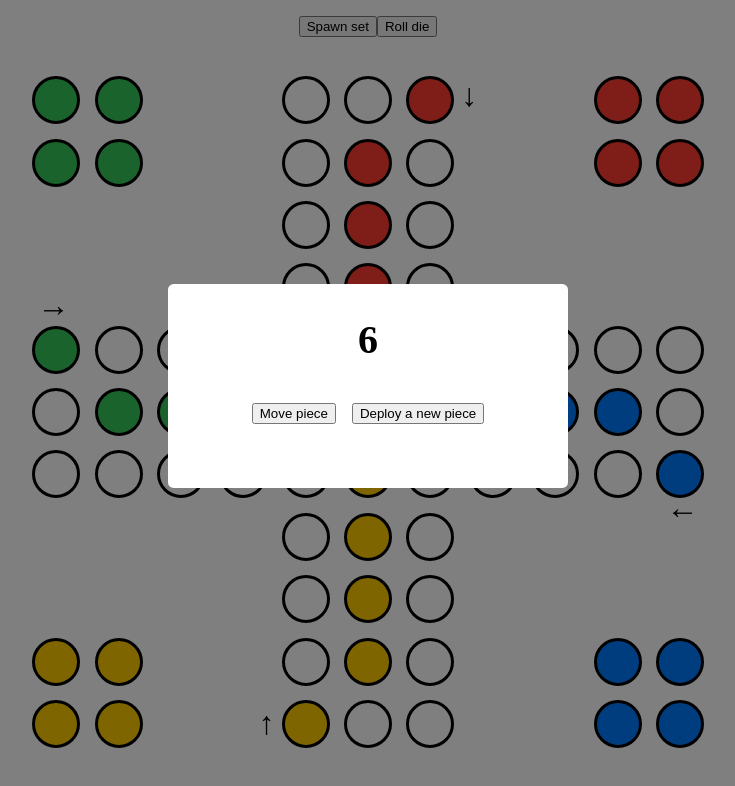
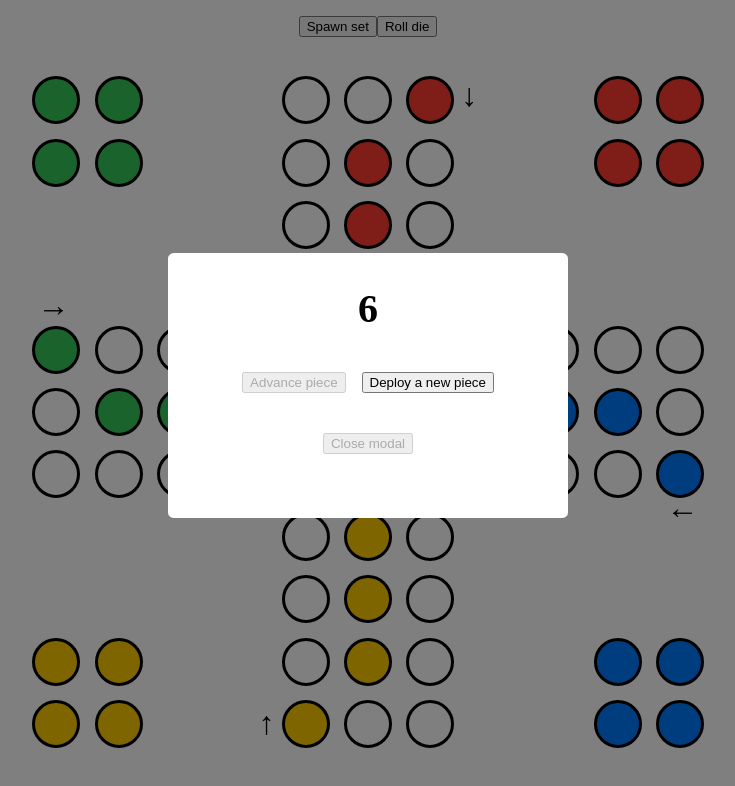
Before and after one commit to pavelruzicka/ludo-client, a Vue app: page / in a window 1280 px wide. Both pictures are taken after a click on the button "Roll die". Shown: the top 786 px of the page, without its empty margins (272-1007 px from the left). Built offline with nearby package versions, Linux system fonts and the light colour scheme.

Commit message:
feat: die modal action limitations

```diff
--- a/src/App.vue
+++ b/src/App.vue
@@ -14,6 +14,8 @@
 </template>
 
 <script>
+import { mapGetters } from "vuex";
+
 import Board from "./components/Board";
 import Modal from "./components/Modal";
 
@@ -25,15 +27,15 @@ export default {
   data() {
     return {
       modalShown: false,
-      dieRoll: undefined,
-      color: undefined
+      dieRoll: undefined
     };
   },
 
+  computed: {
+    ...mapGetters(["color"])
+  },
+
   created() {
-    const { color } = this.$store.getters;
-    this.color = color;
-
     this.fields = Array(40).fill({ occupied: "", special: null, start: false });
 
     this.fields[0] = { occupied: "", special: "green", start: true };
@@ -70,7 +72,7 @@ export default {
           color: this.color,
           piece: toDeploy
         });
-      } else if (action === "move") {
+      } else if (action === "advance") {
         this.$store.commit("setLastRoll", { value: this.dieRoll });
         this.$store.commit("setAwaitStatus", { target: true });
       }
--- a/src/components/Modal.vue
+++ b/src/components/Modal.vue
@@ -4,20 +4,25 @@
       <span>{{ roll }}</span>
 
       <div style="margin-top: 2rem">
-        <button @click="execute('move')">Move piece</button>
+        <button @click="execute('advance')" :disabled="hasNoPiecesDeployed">Advance piece</button>
         <button @click="execute('deploy')" :disabled="!ableToDeploy">Deploy a new piece</button>
+        <button @click="execute(null)" :disabled="!hasNoPiecesDeployed || ableToDeploy">Close modal</button>
       </div>
     </div>
   </div>
 </template>
 
 <script>
+import { mapGetters } from "vuex";
+
 export default {
   name: "modal",
 
   props: ["roll"],
 
   computed: {
+    ...mapGetters(["hasNoPiecesDeployed"]),
+
     ableToDeploy() {
       // also check if starting point is free
       return this.roll === 6 && this.$store.getters.hasPiecesRemaining;
--- a/src/store/getters.js
+++ b/src/store/getters.js
@@ -14,6 +14,8 @@ export default {
 
   hasPiecesRemaining: state => state.remaining.length > 0,
 
+  hasNoPiecesDeployed: state => state.remaining.length === 4,
+
   pieceToDeploy: state => state.remaining[0],
 
   color: state => state.color,
```
